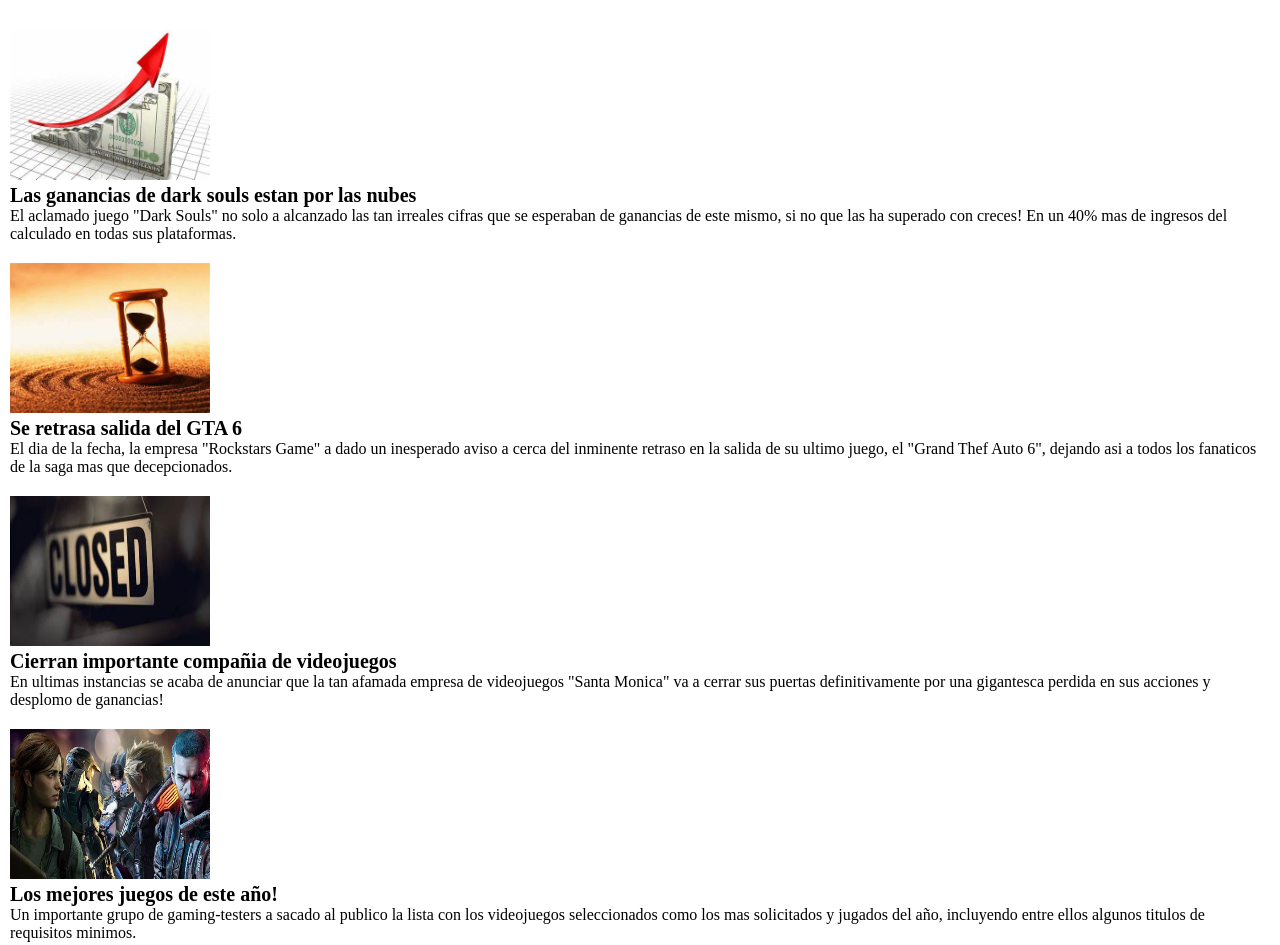
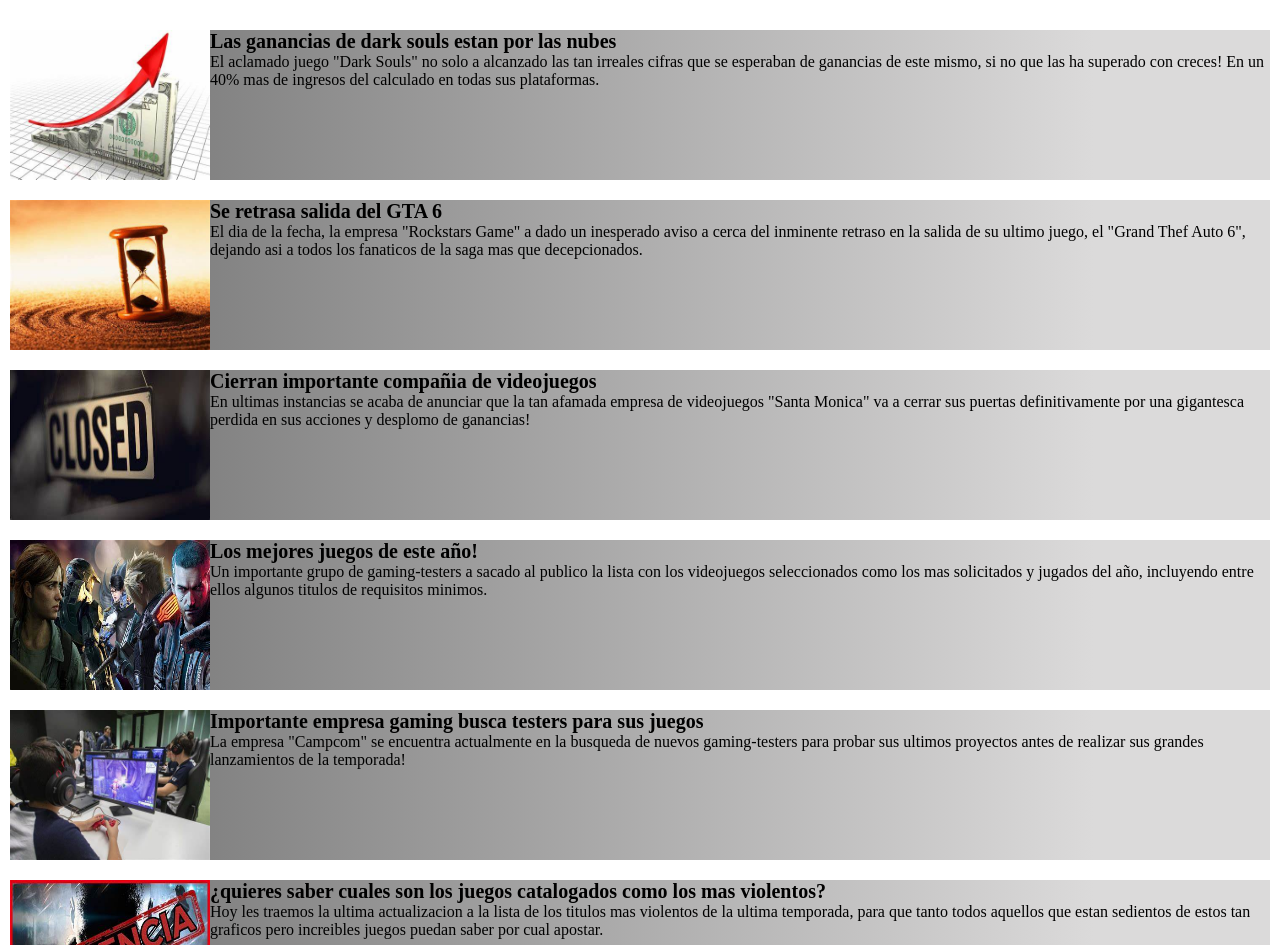
Before and after one commit to xpertnet/cuarta-entrega-josebenitez, a website: page pages/noticias.html in a window 1280 px wide. Shown: the part 773-1718 px from the top of the page. Drawn offline with Linux system fonts and the light colour scheme; a web font is replaced by a local one.

Commit message:
correcciones2

```diff
--- a/scss/components/_main.scss
+++ b/scss/components/_main.scss
@@ -408,7 +408,9 @@
     flex-direction: column;
     flex-wrap: wrap;
     .div1{
+        display: flex;
         margin: 10px;
+        background: linear-gradient(90deg, rgba(111, 111, 111, 1) 0%, rgba(219, 218, 218, 1) 86%);
         img{
             width: 200px;
             height: 150px;
```
Also changed, not shown: css/estilos.css.
